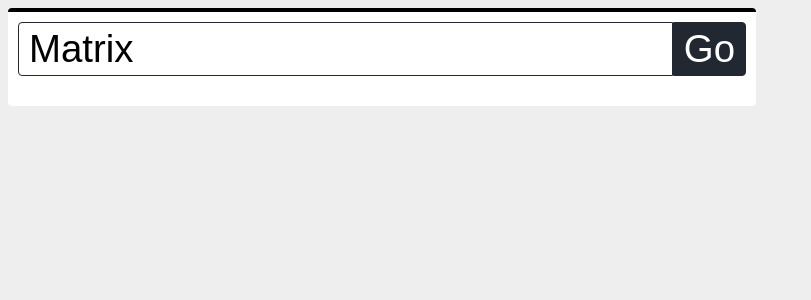
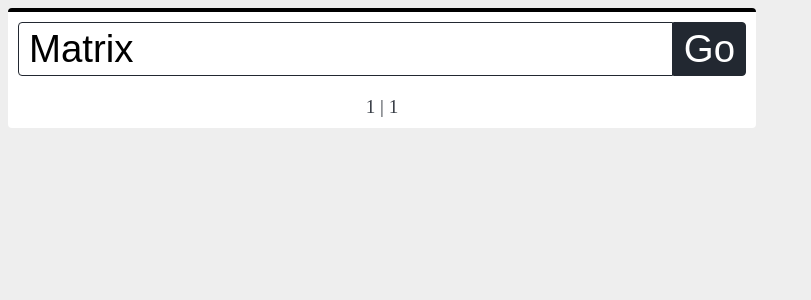
Before and after one commit to KNTH01/my-favorite-movies, a Vue app in the folder front/: page / in a window 1280 px wide. Shown: the top 300 px of the page, without its empty margins (0-811 px from the left). Built offline with nearby package versions, Linux system fonts and the light colour scheme.

Commit message:
bootstrap pagination data

```diff
--- a/front/src/App.vue
+++ b/front/src/App.vue
@@ -1,7 +1,7 @@
 <template>
   <div id="app">
     <search-bar @searchMovie="searchMovie"></search-bar>
-    <result-list :moviesResults="moviesResults"></result-list>
+    <result-list :movieResults="movieResults"></result-list>
   </div>
 </template>
 
@@ -17,12 +17,13 @@ export default {
   },
   data () {
     return {
-      moviesResults: []
+      movieResults: []
     }
   },
   methods: {
-    searchMovie (moviesResults) {
-      this.moviesResults = moviesResults
+    searchMovie (movieResults) {
+      console.log(movieResults)
+      this.movieResults = movieResults
     }
   }
 }
--- a/front/src/components/Pagination.vue
+++ b/front/src/components/Pagination.vue
@@ -1,8 +1,19 @@
 <template lang="html">
   <div class="Pagination">
+    {{ page }} | {{ totalResults }}
   </div>
 </template>
-
+<script>
+  export default {
+    props: {
+      page: Number,
+      totalResults: {
+        type: Number,
+        default: 1
+      }
+    }
+  }
+</script>
 
 <style lang="scss" scoped>
 
--- a/front/src/components/ResultList.vue
+++ b/front/src/components/ResultList.vue
@@ -3,7 +3,8 @@
     <template v-for="movie in movies">
       <result-movie :title="movie.title" :year="movie.year" :img="movie.img"></result-movie>
     </template>
-    <pagination :page="page" :totalPages="movie"></pagination>
+    {{ movieResults.totalPages }}
+    <pagination :page="page" :totalResults="movieResults.totalResults"></pagination>
   </div>
 </template>
 
@@ -17,15 +18,15 @@
       ResultMovie,
       Pagination
     },
-    props: ['moviesResults'],
-    computed: {
-      movies () {
-        return this.moviesResults.results
-      }
-    },
+    props: ['movieResults'],
     data () {
       return {
         page: 1
+      }
+    },
+    computed: {
+      movies () {
+        return this.movieResults.results
       }
     }
   }
```
